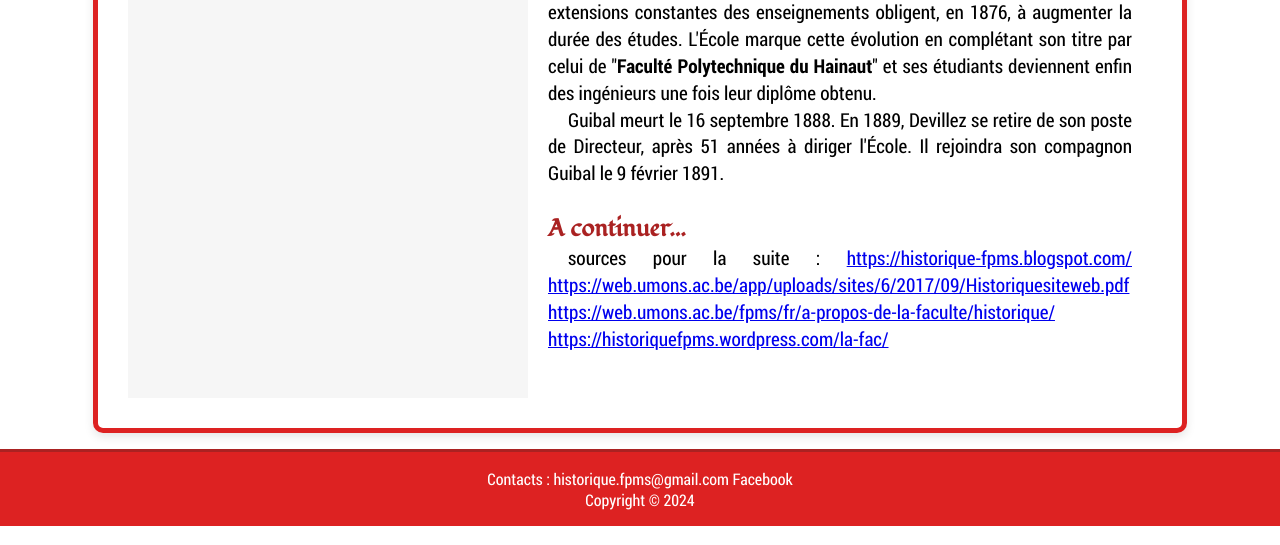
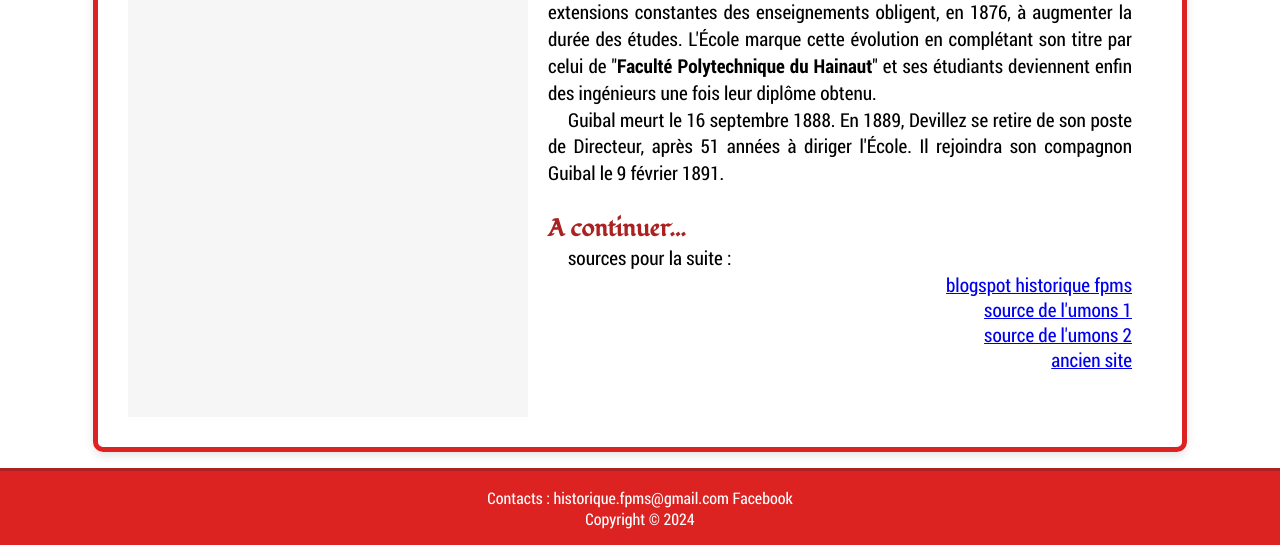
Before and after one commit to CommissionHistoriqueFPMS/Site-Com-Histo, a PHP site: page /fac.php in a window 1280 px wide. Shown: the part 2085-2630 px from the top of the page. Run offline with PHP 8.4, Linux system fonts and the light colour scheme.

```diff
--- a/articles/faculte/3suite.php
+++ b/articles/faculte/3suite.php
@@ -4,10 +4,9 @@ $id = "3suite";
 baseArticle($title,$id);
 ?>
 
-<p>
-    sources pour la suite :
-    <a href="https://historique-fpms.blogspot.com/">https://historique-fpms.blogspot.com/</a>
-    <a href="https://web.umons.ac.be/app/uploads/sites/6/2017/09/Historiquesiteweb.pdf">https://web.umons.ac.be/app/uploads/sites/6/2017/09/Historiquesiteweb.pdf</a>
-    <a href="https://web.umons.ac.be/fpms/fr/a-propos-de-la-faculte/historique/">https://web.umons.ac.be/fpms/fr/a-propos-de-la-faculte/historique/</a>
-    <a href="https://historiquefpms.wordpress.com/la-fac/">https://historiquefpms.wordpress.com/la-fac/</a>
-</p>
+<p> sources pour la suite :</p>
+
+<?php addSource("blogspot historique fpms", 'https://historique-fpms.blogspot.com/') ?>
+<?php addSource("source de l'umons 1", 'https://web.umons.ac.be/app/uploads/sites/6/2017/09/Historiquesiteweb.pdf') ?>
+<?php addSource("source de l'umons 2", 'https://web.umons.ac.be/fpms/fr/a-propos-de-la-faculte/historique/') ?>
+<?php addSource("ancien site", 'https://historiquefpms.wordpress.com/la-fac/') ?>
--- a/css/style.css
+++ b/css/style.css
@@ -325,6 +325,7 @@ p {
 }
 
 .sources {
+    width: 100%;
     text-align: right;
 }
 
--- a/include-php/fonctions.php
+++ b/include-php/fonctions.php
@@ -105,7 +105,11 @@ function addImage($imagePath, $width = 500, $orientation = "center", $additionna
     }
 }
 
-function addSource($text) {
-    echo '<div class="sources"><i>' . $text .'</i></div>';
+function addSource($text, $url = "") {
+    if ($url != "") {
+        echo '<div class="sources"><a href="' . $url . '">' . $text . '</a></div>';
+    } else {
+        echo '<div class="sources"><i>' . $text . '</i></div>';
+    }
 }
 ?>
```
